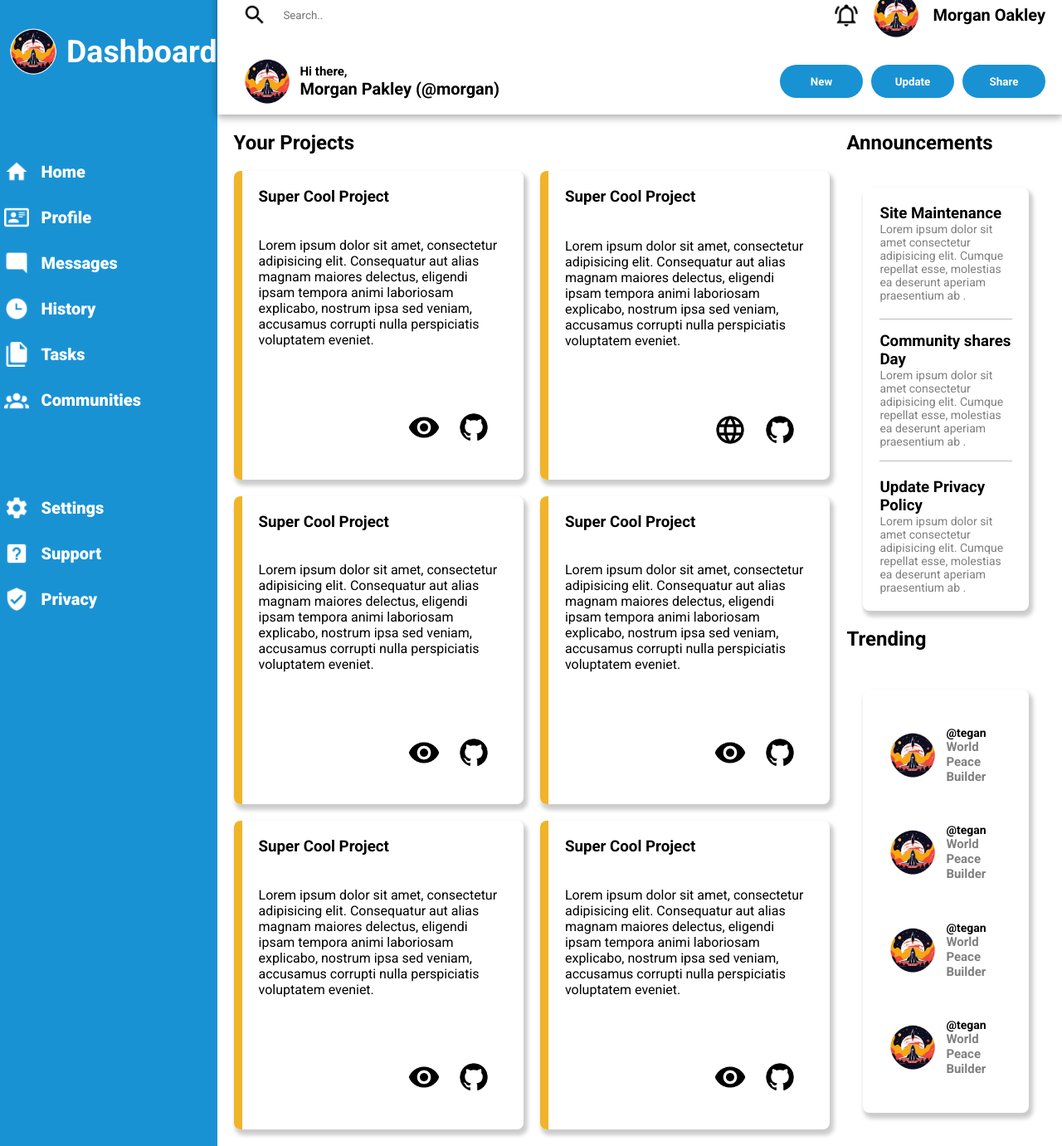
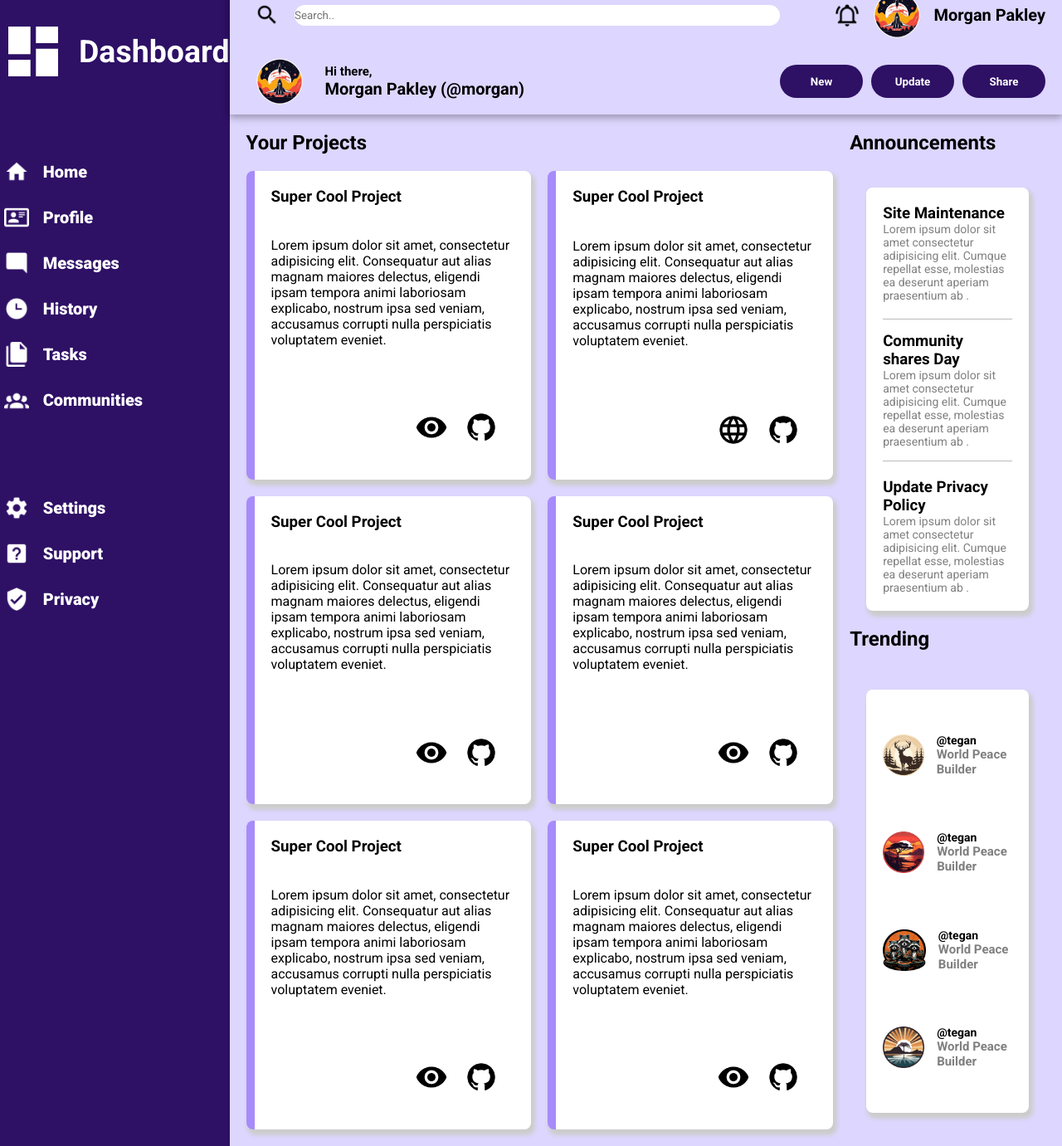
Before and after one commit to SirPtavius/Admin_Dashboard, a plain HTML site: page index.html in a window 1280 px wide. Shown: the part 22-1403 px from the top of the page at 83% size. Drawn offline with Linux system fonts and the light colour scheme.

Commit message:
changed page colors, trending images and added sidebar animation

```diff
--- a/index.html
+++ b/index.html
@@ -13,64 +13,64 @@
     <div class="sidebar">
       <div id="dashboard">
         <img
-          src="image/ai-generated-8627424_1280-removebg-preview.png"
+          src="image/view-dashboard.png"
           alt="logo"
           class="logo"
         />
         <h2>Dashboard</h2>
       </div>
-      <ul id="firstSection">
-        <li id="home">
+      <ul class="menu">
+        <li>
           <img
             src="image/icon/home.png"
             alt="Icon"
           />Home
         </li>
-        <li id="profile">
+        <li >
           <img
             src="image/icon/card-account-details-outline.png"
             alt="Icon"
           />Profile
         </li>
-        <li id="messages">
+        <li >
           <img
             src="image/icon/message-reply.png"
             alt="Icon"
           />Messages
         </li>
-        <li id="history">
+        <li >
           <img
             src="image/icon/clock-time-three.png"
             alt="Icon"
           />History
         </li>
-        <li id="tasks">
+        <li >
           <img
             src="image/icon/file-multiple.png"
             alt="Icon"
           />Tasks
         </li>
-        <li id="communities">
+        <li >
           <img
             src="image/icon/account-group.png"
             alt="Icon"
           />Communities
         </li>
       </ul>
-      <ul id="secondSection">
-        <li id="settings">
+      <ul class="menu">
+        <li >
           <img
             src="image/icon/cog.png"
             alt="Icon"
           />Settings
         </li>
-        <li id="support">
+        <li >
           <img
             src="image/icon/help-box.png"
             alt="Icon"
           />Support
         </li>
-        <li id="provacy">
+        <li >
           <img
             src="image/icon/shield-check.png"
             alt="Icon"
@@ -94,15 +94,15 @@
           class="logo"
           src="image/ai-generated-8627424_1280-removebg-preview.png"
           alt="profile"
-        />Morgan Oakley
+        />Morgan Pakley
       </div>
-      <div class="leftProfile">
+      <div class="profileLayout">
         <img
-          class="leftImage"
+          class="profilePicture"
           src="image/ai-generated-8627424_1280-removebg-preview.png"
           alt="profile"
         />
-        <div class="leftText">
+        <div class="profileText">
           <p>Hi there,</p>
           <p>
             Morgan Pakley (@morgan)
@@ -193,7 +193,7 @@
             accusamus corrupti nulla perspiciatis voluptatem eveniet.
           </p>
           <div class="cardLinks">
-            <a href=""><img src="image/icon/eye.png" alt="WebSite"></a>
+            <a href=""><img class="eye" src="image/icon/eye.png" alt="WebSite"></a>
             <a href=""><img src="image/icon/github.png" alt="GitHub"></a>
           </div>
         </div>
@@ -224,52 +224,52 @@
         </div>
         <h2>Trending</h2>
         <div class="trendingSection">
-          <div class="leftProfile">
+          <div class="profileLayout">
             <img
-              class="leftImage"
-              src="image/ai-generated-8627424_1280-removebg-preview.png"
+              class="smallProfilePicture"
+              src="image/deer-8325190_1280.png"
               alt="profile"
             />
-            <div class="leftText">
+            <div class="profileText">
               <p >@tegan</p>
               <p >
                 World Peace Builder
               </p>
             </div>
         </div>
-        <div class="leftProfile">
+        <div class="profileLayout">
           <img
-            class="leftImage"
-            src="image/ai-generated-8627424_1280-removebg-preview.png"
+            class="smallProfilePicture"
+            src="image/ai-generated-8249565_1280.png"
             alt="profile"
           />
-          <div class="leftText">
+          <div class="profileText">
             <p >@tegan</p>
             <p >
               World Peace Builder
             </p>
           </div>
         </div>
-        <div class="leftProfile">
+        <div class="profileLayout">
           <img
-            class="leftImage"
-            src="image/ai-generated-8627424_1280-removebg-preview.png"
+            class="smallProfilePicture"
+            src="image/ai-generated-8288689_1280.png"
             alt="profile"
           />
-          <div class="leftText">
+          <div class="profileText">
             <p >@tegan</p>
             <p >
               World Peace Builder
             </p>
           </div>
         </div>
-        <div class="leftProfile">
+        <div class="profileLayout">
           <img
-            class="leftImage"
-            src="image/ai-generated-8627424_1280-removebg-preview.png"
+            class="smallProfilePicture"
+            src="image/ai-generated-8249557_1280.png"
             alt="profile"
           />
-          <div class="leftText">
+          <div class="profileText">
             <p >@tegan</p>
             <p >
               World Peace Builder
--- a/style.css
+++ b/style.css
@@ -81,10 +81,15 @@ body {
   grid-template-columns: 1fr 4fr;
   grid-template-rows: 1fr 4fr;
   height: 100vh;
+  background-color: #ddd6fe;
 }
+
 /*SIDEBAR*/
+#dashboard img {
+  filter: invert(100%);
+}
 .sidebar {
-  background-color: #1992d4;
+  background-color: #2e1065;
   grid-area: 1/ 1 / 4 / 2;
   display: grid;
   grid-template-rows: 1fr 1fr 1fr 4fr;
@@ -104,6 +109,7 @@ body {
   grid-template-columns: 1fr 3fr;
   align-items: center;
   padding-top: 25px;
+  gap: 15px;
 }
 
 img {
@@ -125,6 +131,11 @@ li {
   gap: 10px;
   padding: 5px;
 }
+li:hover {
+  background-color: #a78bfa;
+  border-left: 5px solid white;
+  border-radius: 4px;
+}
 li:hover img {
   height: 40px;
   transition: 0.35s;
@@ -132,17 +143,13 @@ li:hover img {
 li img {
   height: 30px;
 }
-#firstSection {
-  display: grid;
-  gap: 15px;
-}
-#secondSection {
+.menu {
   display: grid;
   gap: 15px;
 }
 
+/*HEADER*/
 .header {
-  /*box-shadow: 0px 6px 24px -15px #111; to fix*/
   box-shadow: rgba(0, 0, 0, 0.1) 0px 3px 6px, rgba(0, 0, 0, 0.24) 0px 4px 10px;
   display: grid;
   grid-template-columns: 2fr 0.7fr;
@@ -182,27 +189,31 @@ input:hover {
 .rightProfile img {
   height: 30px;
 }
-.leftProfile {
+.profileLayout {
   display: grid;
   grid-template-columns: 0.2fr 2fr;
   font-size: 20px;
+  gap: 15px;
 }
-.leftImage {
+.profilePicture {
   height: 80px;
   align-self: center;
 }
-.leftText {
+.profileText {
   align-self: center;
 }
-.leftText p:nth-child(1) {
+.profileText p:nth-child(1) {
   font-size: 15px;
   font-weight: bold;
 }
-.leftText p:nth-child(2) {
+.profileText p:nth-child(2) {
   font-size: 20px;
   font-weight: bold;
 }
-
+.smallProfilePicture {
+  height: 50px;
+  align-self: center;
+}
 .buttonSection {
   display: grid;
   grid-template-columns: 1fr 1fr 1fr;
@@ -216,7 +227,7 @@ button {
   outline: none;
   border: none;
   border-radius: 40px;
-  background-color: #1992d4;
+  background-color: #2e1065;
   color: white;
   font-weight: bold;
 }
@@ -228,6 +239,7 @@ button:active {
   transform: scale(0.9);
   transition: 0.3s;
 }
+/*MAIN*/
 .main {
   display: grid;
   grid-template-columns: 3fr 1fr;
@@ -247,7 +259,8 @@ button:active {
   border-radius: 8px;
   box-shadow: 3px 5px 5px 2px #ccc;
   display: grid;
-  border-left: 10px solid #f0b429;
+  border-left: 10px solid #a78bfa;
+  background-color: white;
 }
 .card:hover {
   transform: scale(1.02);
@@ -269,6 +282,7 @@ button:active {
   transform: scale(0.9);
   transition: 0.3s;
 }
+/*ANNOUNCEMENTS*/
 .announcementSection {
   display: grid;
   grid-template-rows: 2fr 0.2fr 2fr;
@@ -281,6 +295,7 @@ button:active {
   display: grid;
   grid-template-columns: repeat(1fr, 3);
   gap: 20px;
+  background-color: white;
 }
 .announcementCard p {
   font-size: 14px;
@@ -290,12 +305,13 @@ button:active {
   transform: scale(1.02);
   transition: 0.3s;
 }
-.midDiv {
+.announcementCard div:nth-child(2) {
   border-bottom: rgb(187, 187, 187) 1px solid;
   border-top: rgb(187, 187, 187) 1px solid;
   padding-top: 15px;
   padding-bottom: 15px;
 }
+/*TRENDING*/
 .trendingSection {
   display: grid;
   grid-template-rows: repeat(1fr, 4);
@@ -303,15 +319,16 @@ button:active {
   padding: 20px;
   border-radius: 8px;
   box-shadow: 3px 5px 5px 2px #ccc;
+  background-color: white;
 }
 .trendingSection div:hover {
   transform: scale(1.02);
   transition: 0.3s;
 }
-.trendingSection .leftText > p:first-child {
+.trendingSection .profileText > p:first-child {
   font-size: 14px;
 }
-.trendingSection .leftText > p:last-child {
+.trendingSection .profileText > p:last-child {
   font-size: 15px;
   color: gray;
 }
```
Also changed, not shown: image/ai-generated-8249557_1280.png (added), image/ai-generated-8249565_1280.png (added), image/ai-generated-8288689_1280.png (added), image/deer-8325190_1280.png (added), image/view-dashboard.png (added).
